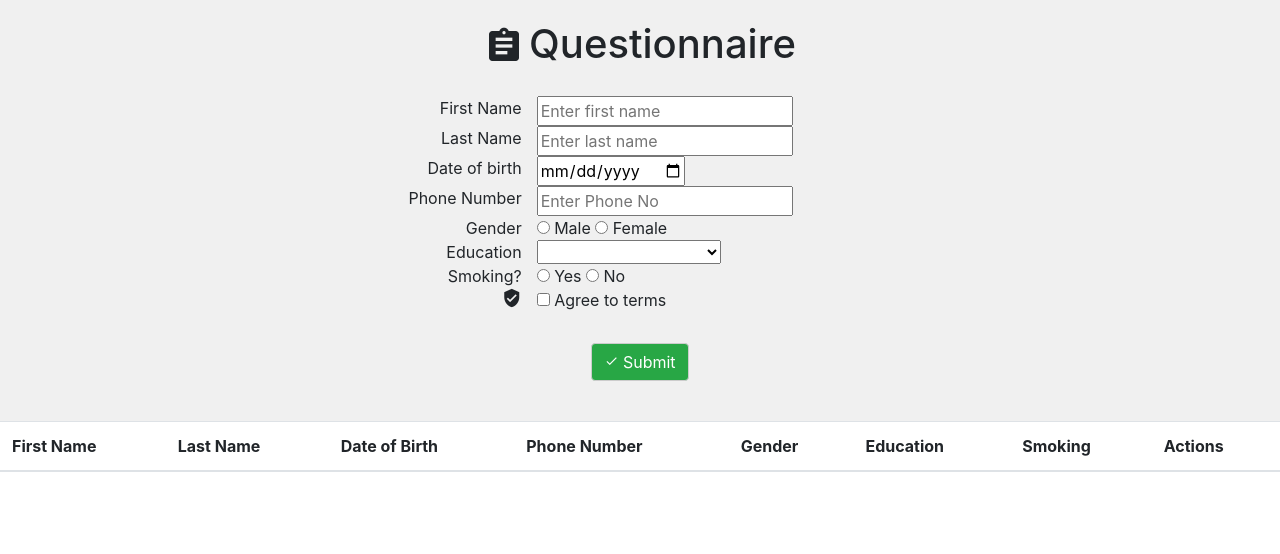
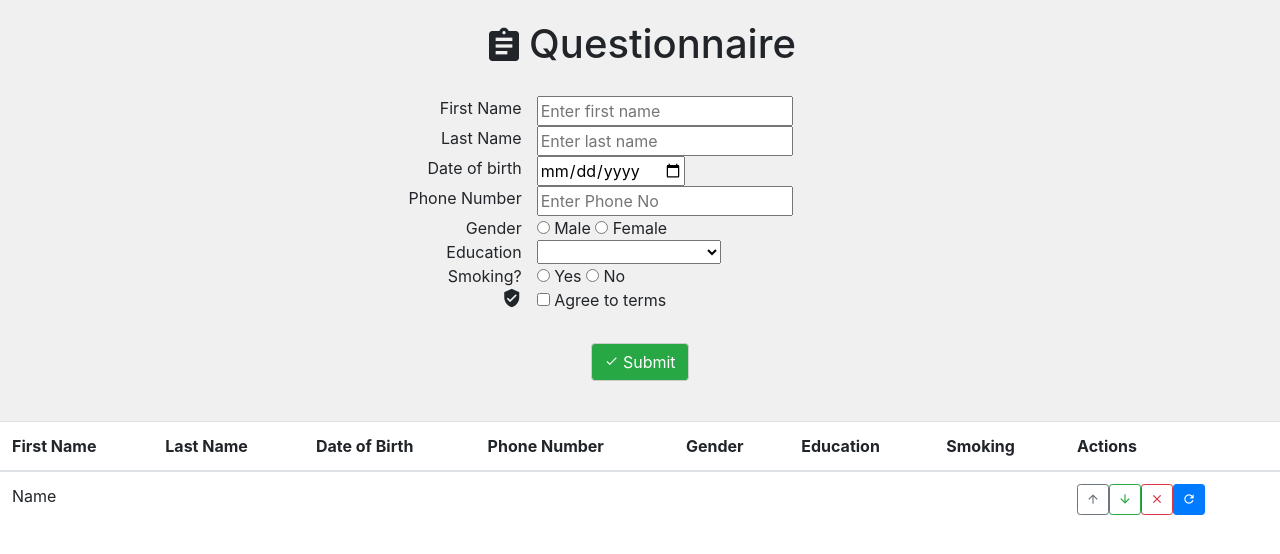
Before and after one commit to elogonme/questionnaire, an Angular app: page / in a window 1280 px wide. Shown: the top 554 px of the page. Built offline with nearby package versions, Linux system fonts and the light colour scheme.

Commit message:
QT-11 Minor changes of icons and removed empty lines

```diff
--- a/src/app/app.component.html
+++ b/src/app/app.component.html
@@ -78,5 +78,5 @@
   </div>
 </div>
 <div>
-  <app-person-list [persons]=[]></app-person-list>
+  <app-person-list [persons]="['Name']"></app-person-list>
 </div>
--- a/src/app/app.component.ts
+++ b/src/app/app.component.ts
@@ -32,7 +32,6 @@ export class AppComponent {
     this.isSmokingValid = this.checkNotNull(this.person.isSmoking);
     this.isAgreedValid = this.checkNotNull(this.person.isAgreed);
 
-
     this.correct = this.isFistNameValid
       && this.isLastNameValid
       && this.isDoBValid
--- a/src/app/person-list/person-list.component.html
+++ b/src/app/person-list/person-list.component.html
@@ -22,10 +22,10 @@
         <td></td>
         <td></td>
         <td>
-          <button class="btn btn-outline-secondary btn-sm">Up</button>
-          <button class="btn btn-outline-success btn-sm">Down</button>
-          <button class="btn btn-outline-danger btn-sm">Del</button>
-          <button class="btn btn-primary btn-sm">Update</button>
+          <button class="btn btn-outline-secondary btn-sm material-icons">arrow_upward</button>
+          <button class="btn btn-outline-success btn-sm material-icons">arrow_downward</button>
+          <button class="btn btn-outline-danger btn-sm material-icons">close</button>
+          <button class="btn btn-primary btn-sm material-icons">refresh</button>
         </td>
       </tr>
     </ng-container>
```
